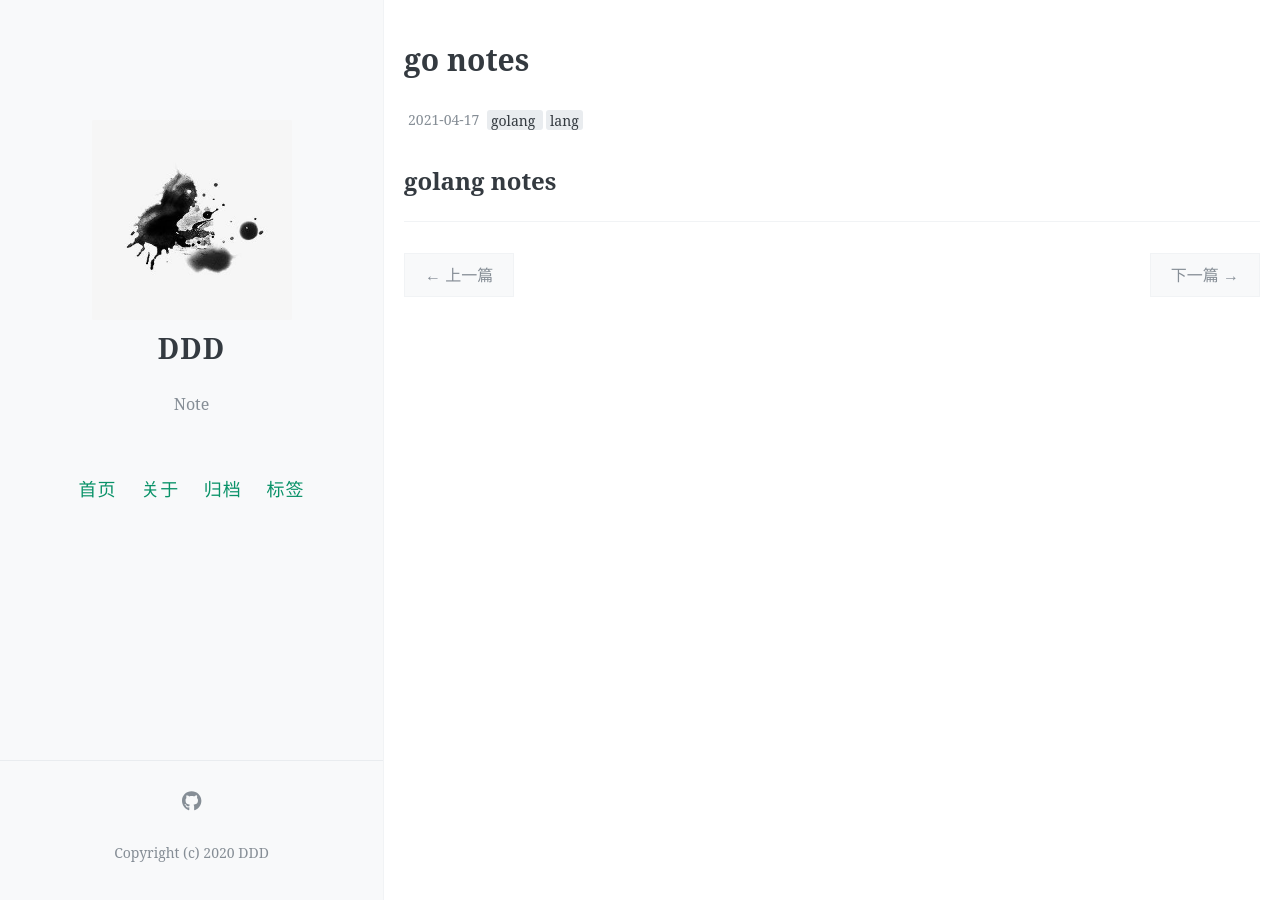
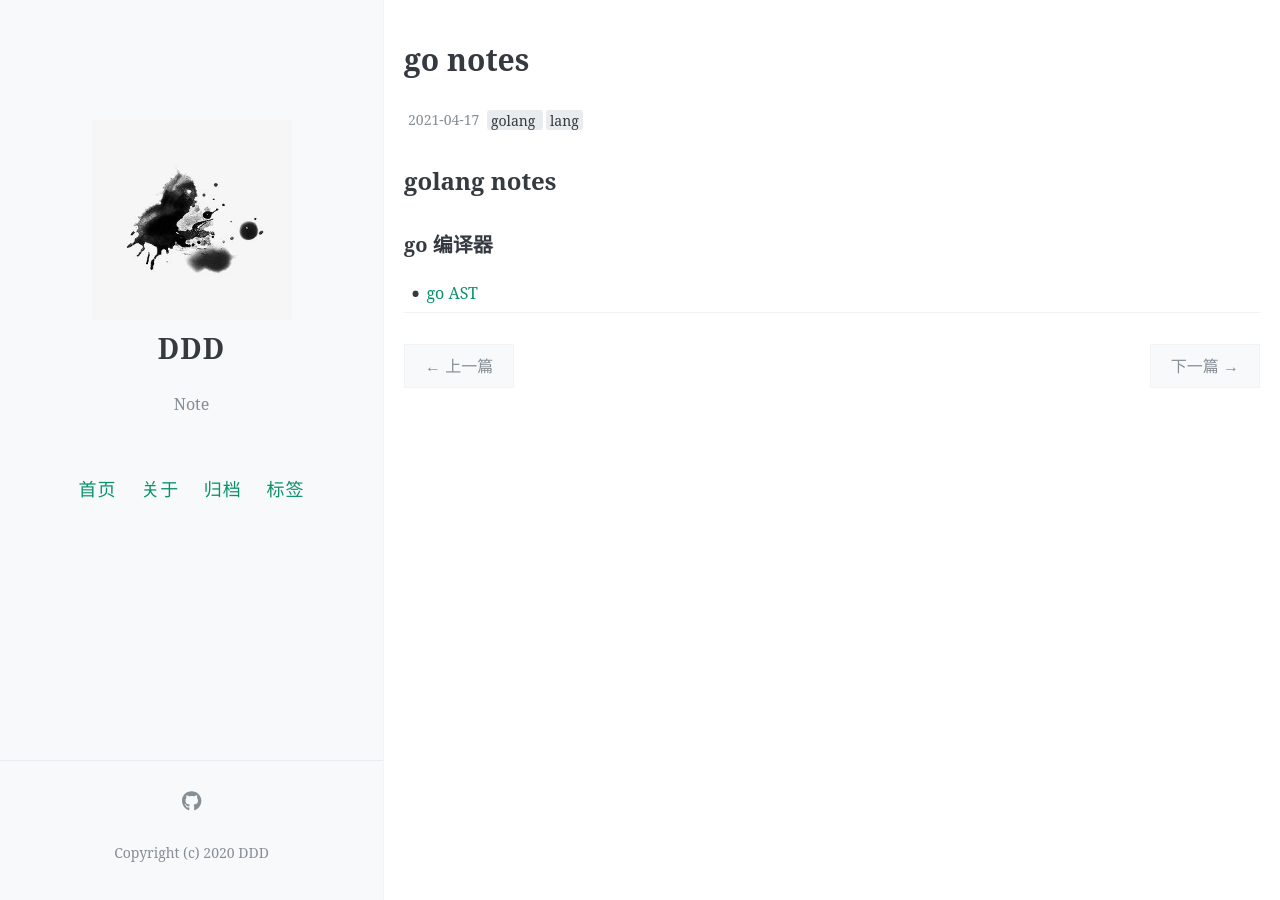
Before and after one commit to dddgithub/dddblog, a Jekyll site: the page built from _posts/it/lang/go/2021-04-17-goNotes.md, in a window 1280 px wide. Built offline with Jekyll 4.4.1, drawn with Linux system fonts in a browser that asks for light colours; comment, search, counter and statistics services are not loaded.

Commit message:
2021年11月16日 星期二 11时36分04秒 CST

```diff
--- a/_posts/it/lang/go/2021-04-17-goNotes.md
+++ b/_posts/it/lang/go/2021-04-17-goNotes.md
@@ -9,3 +9,5 @@ comments: false
 ---
 
 ## golang notes
+### go 编译器
+- [go AST](./comp/2021-11-16-goAst.md)
```
